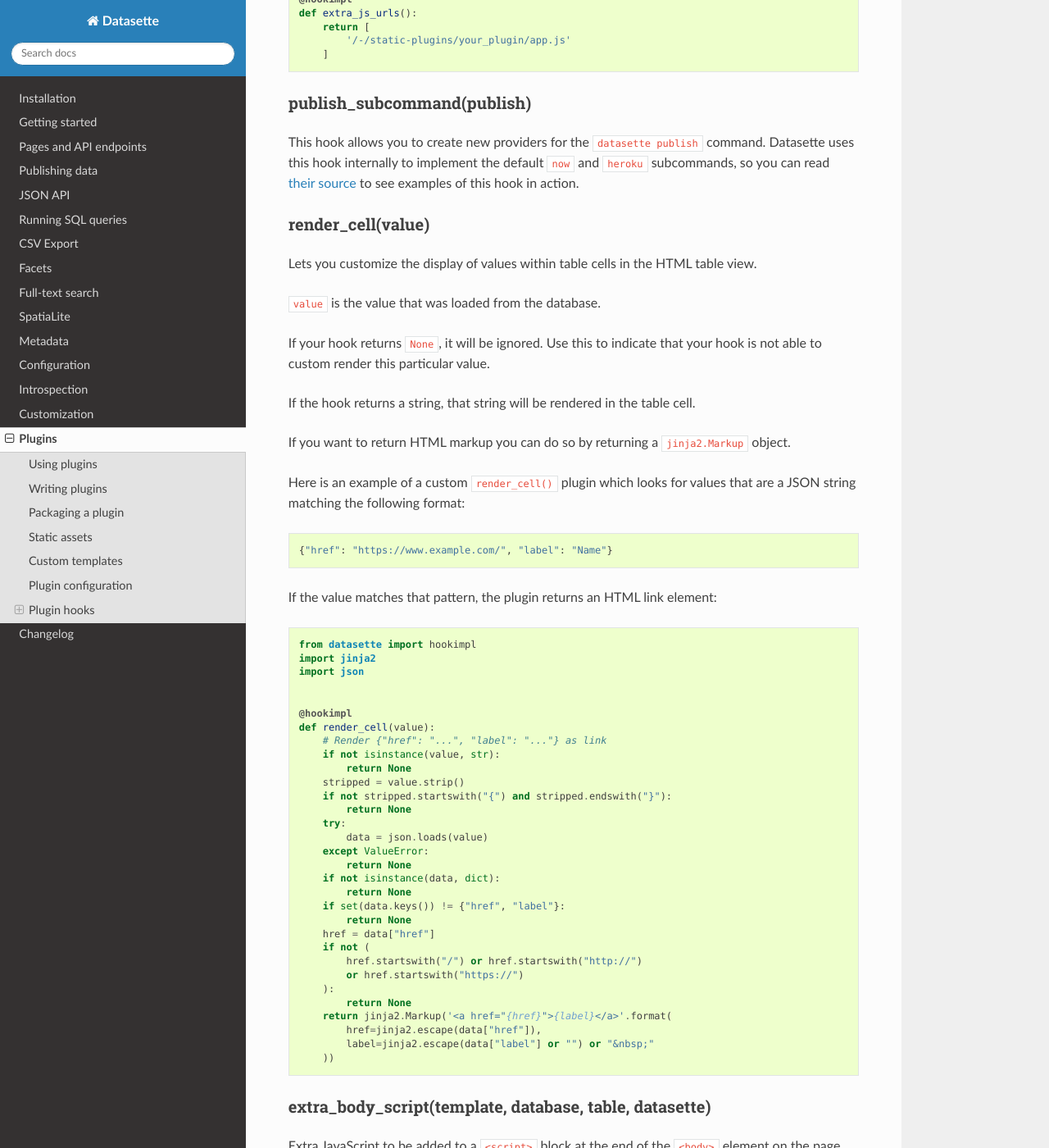
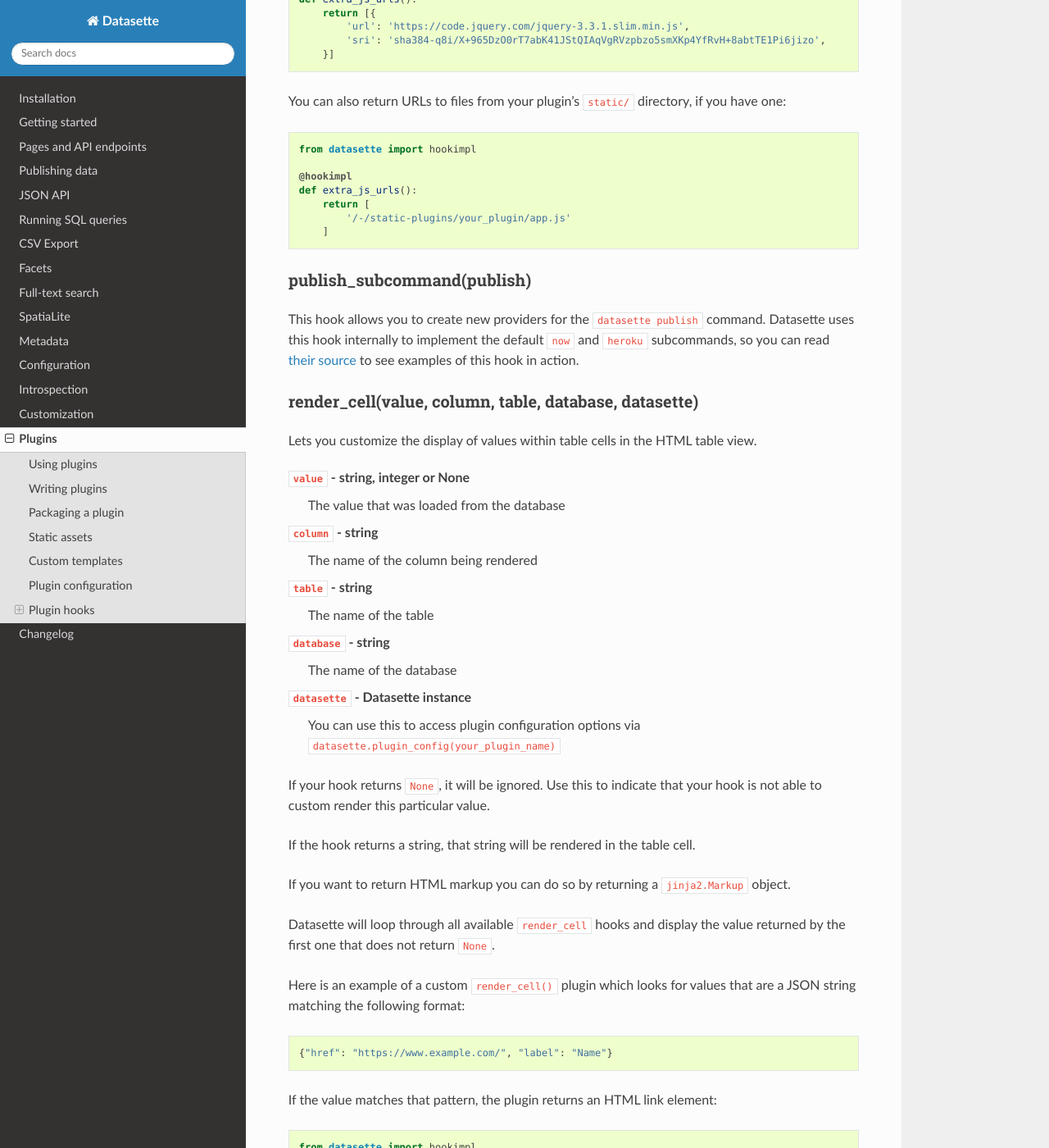
Before and after one commit to simonw/datasette, a Sphinx documentation site: the page built from docs/plugins.rst, in a window 1280 px wide and 1400 px high, scrolled down 6587 px. Shown: the whole window at 82% size. Built offline with Sphinx 7.4.7 and the Read the Docs theme 2.0.0, drawn with Linux system fonts in a browser that asks for light colours; some of the changed text lies outside the part shown.

Commit message:
render_cell(value, column, table, database, datasette)
The render_cell plugin hook previously was only passed value.

It is now passed (value, column, table, database, datasette).

```diff
--- a/docs/plugins.rst
+++ b/docs/plugins.rst
@@ -217,9 +217,16 @@
 Plugin hooks
 ------------
 
-Datasette will eventually have many more plugin hooks. You can track and
-contribute to their development in `issue #14
-<https://github.com/simonw/datasette/issues/14>`_.
+When you implement a plugin hook you can accept any or all of the parameters that are documented as being passed to that hook. For example, you can implement a ``render_cell`` plugin hook like this even though the hook definition defines more parameters than just ``value`` and ``column``:
+
+.. code-block:: python
+
+    @hookimpl
+    def render_cell(value, column):
+        if column == "stars":
+            return "*" * int(value)
+
+The full list of available plugin hooks is as follows.
 
 prepare_connection(conn)
 ~~~~~~~~~~~~~~~~~~~~~~~~
@@ -333,18 +340,33 @@
 `their source <https://github.com/simonw/datasette/tree/master/datasette/publish>`_
 to see examples of this hook in action.
 
-render_cell(value)
-~~~~~~~~~~~~~~~~~~
+render_cell(value, column, table, database, datasette)
+~~~~~~~~~~~~~~~~~~~~~~~~~~~~~~~~~~~~~~~~~~~~~~~~~~~~~~
 
 Lets you customize the display of values within table cells in the HTML table view.
 
-``value`` is the value that was loaded from the database.
+``value`` - string, integer or None
+    The value that was loaded from the database
+
+``column`` - string
+    The name of the column being rendered
+
+``table`` - string
+    The name of the table
+
+``database`` - string
+    The name of the database
+
+``datasette`` - Datasette instance
+    You can use this to access plugin configuration options via ``datasette.plugin_config(your_plugin_name)``
 
 If your hook returns ``None``, it will be ignored. Use this to indicate that your hook is not able to custom render this particular value.
 
 If the hook returns a string, that string will be rendered in the table cell.
 
 If you want to return HTML markup you can do so by returning a ``jinja2.Markup`` object.
+
+Datasette will loop through all available ``render_cell`` hooks and display the value returned by the first one that does not return ``None``.
 
 Here is an example of a custom ``render_cell()`` plugin which looks for values that are a JSON string matching the following format::
 
```
Also changed, not shown: 9 other files.
